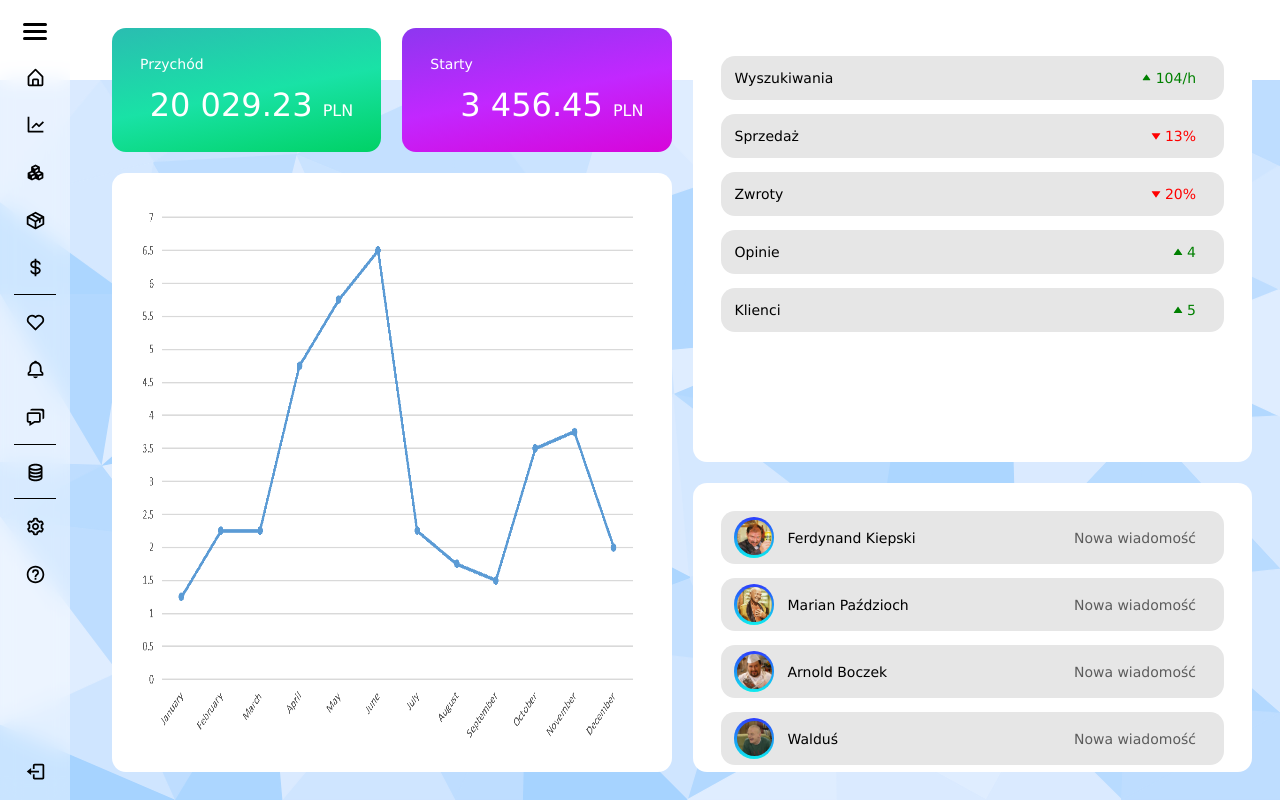
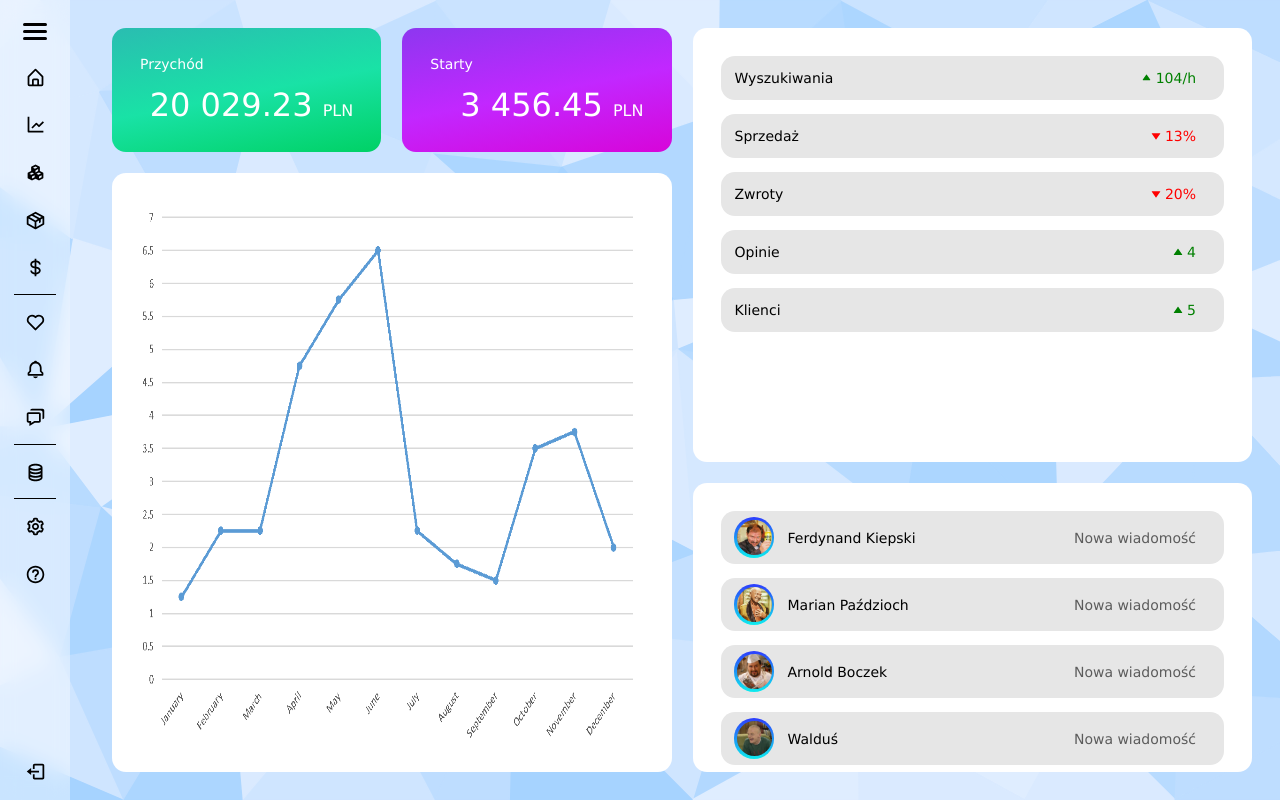
Before and after one commit to pawelrapacz/projekt-papciej, a PHP site: page /technest-management/ in a window 1280 px wide. Run offline with PHP 8.4, Linux system fonts and the light colour scheme; the visitor is signed in with stand-in values (Sample User, id 1).

Commit message:
Background fix

```diff
--- a/scss/management/base/_base.scss
+++ b/scss/management/base/_base.scss
@@ -24,9 +24,10 @@
 }
 
 body {
+    min-height: 100dvh;
+
     background-image: variables.$bg-img;
+    background-position: center;
     background-repeat: no-repeat;
-    background-attachment:fixed;
-    background-position: center bottom;
-    background-size: 100% auto;
+    background-size: cover;
 }
```
Also changed, not shown: styles/management-style.css, 1 other file.
